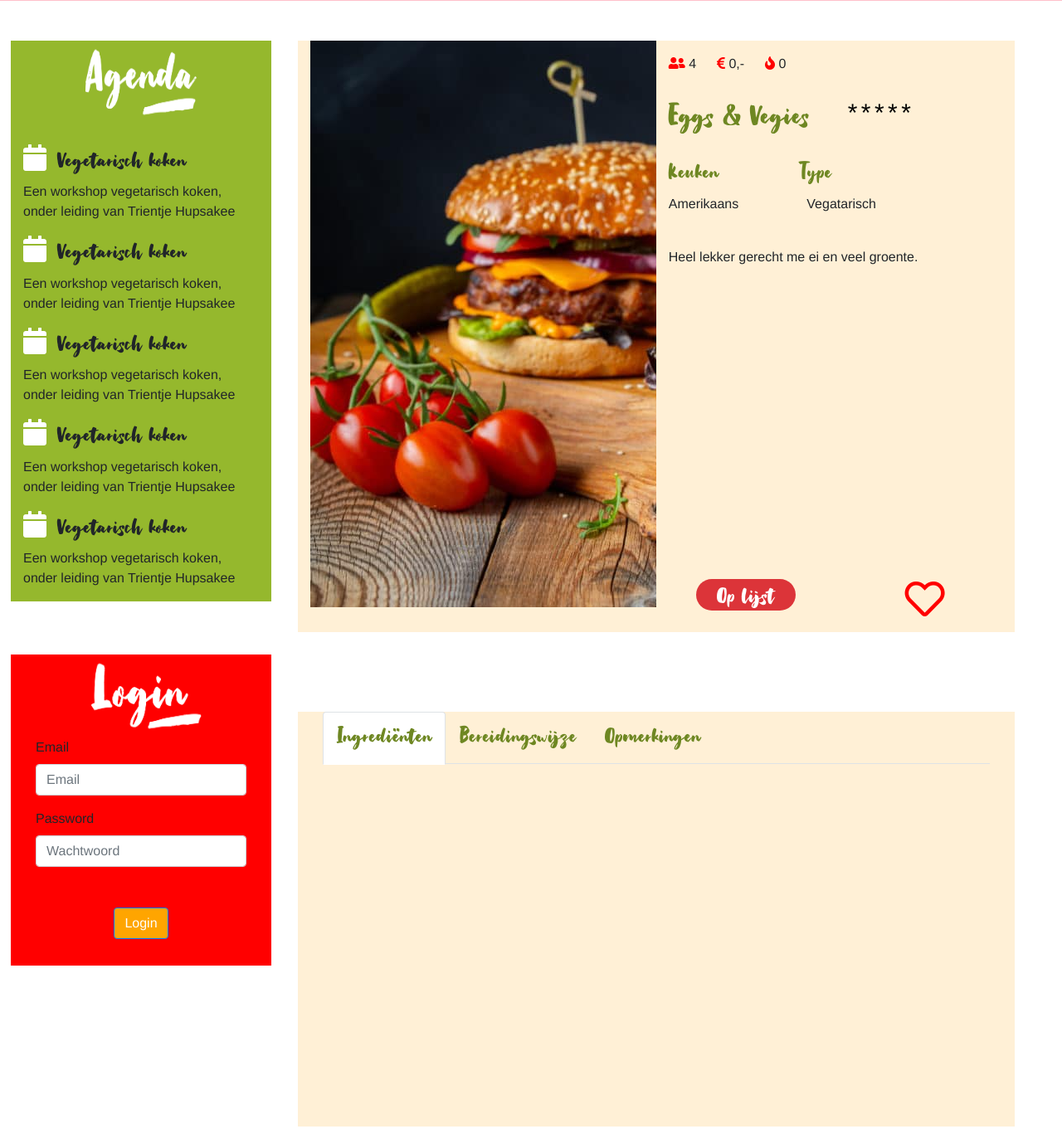
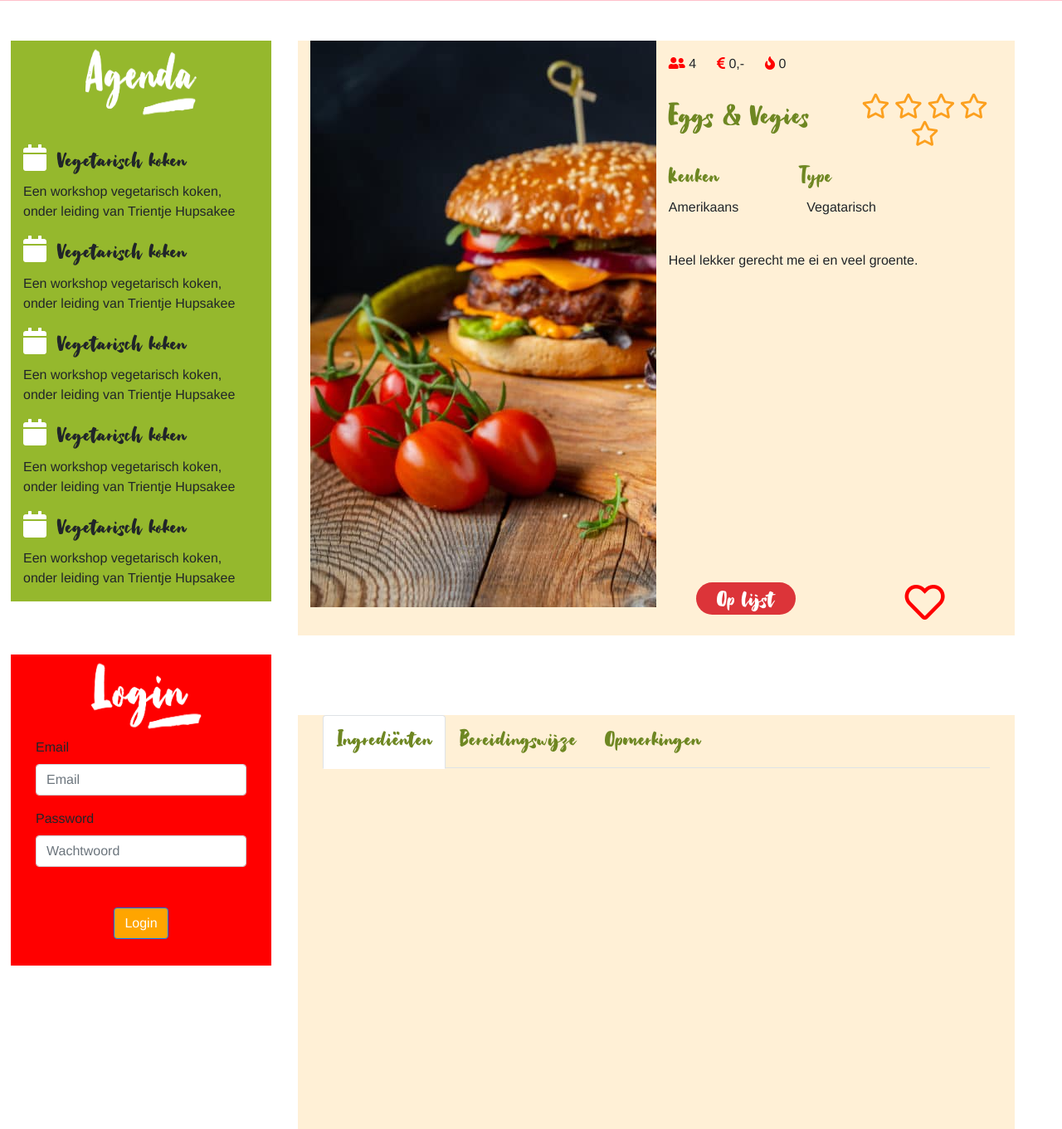
Before and after one commit to LiekeDeckers/educom-verrukkulluk, a PHP site: page /index.php?gerecht_id=1&action=detail in a window 1280 px wide; the page is wider, and only the part inside the window is pictured. Shown: the part 599-1960 px from the top of that part at 83% size. Run offline with PHP 8.4, Linux system fonts and the light colour scheme; data comes from the database, SQL or seed files in the repository; data that the repository does not hold is empty; some libraries are stand-ins or nearby versions.

Commit message:
begin waardering detail pagina #13

```diff
--- a/assets/css/main.css
+++ b/assets/css/main.css
@@ -153,22 +153,23 @@ html, body {
 
 .star {
     font-size: 30px;
-    color: #000;
+    color: var(--lighter-orange);
     cursor: pointer;
-    width: 50px;
+    width: 35px;
 }
 
 .star:hover {
     color: yellow;
 }
 
-.orange {
+.fas {
     color: var(--darker-orange);
 }
 
 .hartje {
     font-size: 48px;
     color: red;
+    cursor: pointer;
 }
 
 .hartje:hover {
--- a/templates/detail.html.twig
+++ b/templates/detail.html.twig
@@ -6,33 +6,34 @@
 
 {# content #}
 {% block content %}
-{#
+
     <script>
         $(document).ready( function() {
 
             $(".star").click( function() {
                 const value = $(this).attr('data-value')
 
-                $(".star").removeClass('orange')
+                $(".star").removeClass('fas')
 
                 $(".star").each(index, elem) => {
                     const itemValue = $(elem).attr('data-value')
                     if(itemValue <= value) {
-                    $(elem).addClass('orange')
+                    $(elem).addClass('fas')
                     }
                 }
             })
 
             $.ajax({
             url: "https://api.dev-master.ninja/js/rating",
-            method: "POST",
+            method: "GET",
             data: { rating: value },
             success: function(result) {
+                console.log(rating)
             }
             })
         })
     </script>
-#}
+
     {% for record in data %}
         <div class="row">
             <div class="col-md-11 m-5 mt-5" style="background-color: var(--kahki)">
@@ -56,12 +57,14 @@
                                 <h2 style="color: var(--darker-green)">{{ record.titel }}</h2>
                             </div>
                             {# waardering #}
-                            <div class="col-md-6">
-                                <span class="star" data-value="1">*</span>
-                                <span class="star" data-value="2">*</span>
-                                <span class="star" data-value="3">*</span>
-                                <span class="star" data-value="4">*</span>
-                                <span class="star" data-value="5">*</span>
+                            <div class="col-md-6 gerechten_waardering">
+                                {% for i in range(1, 5) %}
+                                        {% if record.gemiddelde_waardering|round >= i %}
+                                            <i class="fas fa-star star"></i>
+                                        {% else %}
+                                            <i class="far fa-star star"></i>
+                                        {% endif %}
+                                    {% endfor %}
                             </div>
 
                             {# keuken #}
@@ -89,7 +92,7 @@
                             </div>
                             {# favoriet #}
                             <div class="col-md-6">
-                                <center><p><i class="far fa-heart" style="font-size: 48px; color: red"></i></p></center>
+                                <center><p><i class="far fa-heart hartje"></i></p></center>
                             </div>
                         </div>
                     </div>
```
